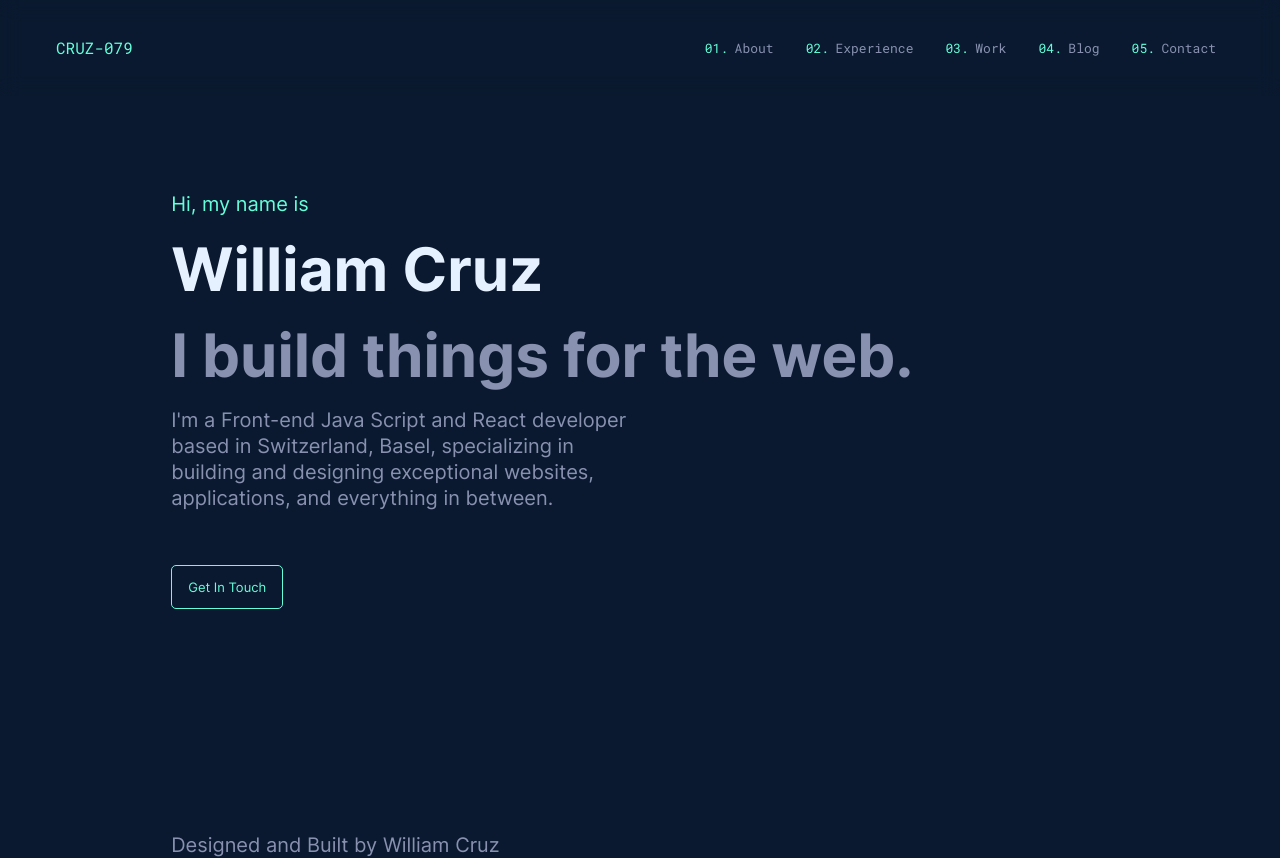
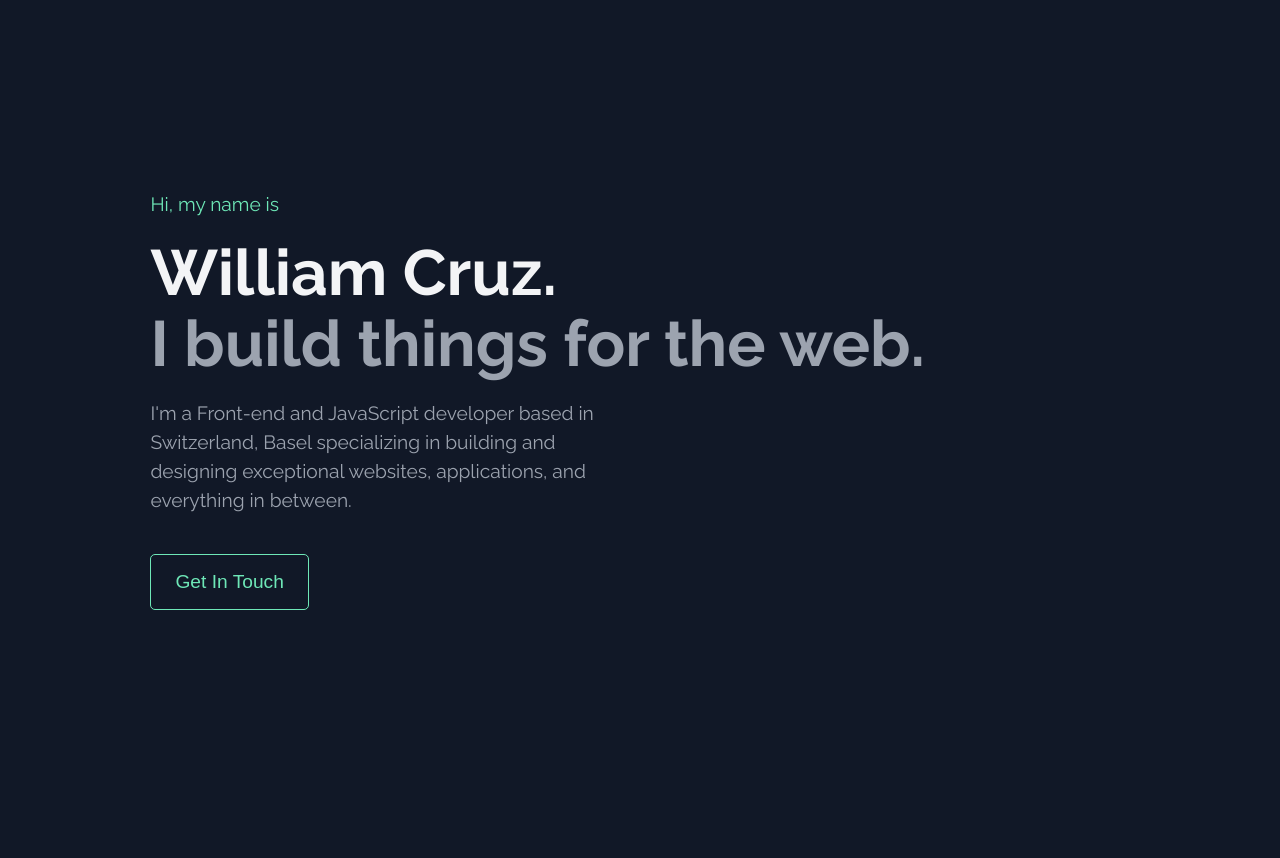
Before and after one commit to cruzentwickler/myportfolio, a Next.js app: page / in a window 1280 px wide. After the commit the page ends 800 px from the top, so only its background shows below. Built offline with nearby package versions, Linux system fonts and the light colour scheme.

Commit message:
First stable global sheet and Hero section

```diff
--- a/components/Layout.js
+++ b/components/Layout.js
@@ -40,16 +40,15 @@ export default function Layout({ children, ...customMeta }) {
           <meta property="article:published_time" content={meta.date} />
         )}
       </Head>
-      <Header />
+
       <main>{children}</main>
-      <Footer />
     </Wrapper>
   )
 }
 
 const Wrapper = styled.div`
   display: grid;
-  grid-template-columns: 1fr min(75ch, calc(100% - 64px)) 1fr;
+  grid-template-columns: 1fr min(100ch, calc(100% - 64px)) 1fr;
   grid-gap: 32px;
 
   > * {
--- a/components/homePage/Hero.js
+++ b/components/homePage/Hero.js
@@ -9,20 +9,15 @@ const StyledHeroSection = styled.section`
   min-height: 100vh;
   width: 100%;
 `
-const Container = styled.div`
-  max-width: ${({ maxW }) => maxW};
-  display: grid;
-  grid-gap: 1.2rem;
-  justify-items: start;
-`
+const Container = styled.div``
 
 const Hero = () => {
   const data = {
-    title: 'William Cruz',
+    greeting: 'Hi, my name is',
+    title: 'William Cruz.',
     subTitle: 'I build things for the web.',
-    greeting: 'Hi, my name is',
     content:
-      "I'm a Front-end Java Script and React developer based in Switzerland, Basel, specializing in building and designing exceptional websites, applications, and everything in between.",
+      "I'm a Front-end and JavaScript developer based in Switzerland, Basel specializing in building and designing exceptional websites, applications, and everything in between.",
     email: 'me@williamcruz.ch',
     btnText: 'Get In Touch',
   }
@@ -32,12 +27,16 @@ const Hero = () => {
     <StyledHeroSection>
       <Container>
         <Paragraph color="primary">{greeting}</Paragraph>
-        <Heading level="1" color="var(--color-white)">
+        <Spacer size={20} />
+        <Heading level={1} color="var(--color-white)" className="hero-heading">
           {title}
         </Heading>
-        <Heading level="2">{subTitle}</Heading>
-        <Paragraph maxW="30rem">{content}</Paragraph>
-        <Spacer size={16} />
+        <Heading level={2} className="hero-heading">
+          {subTitle}
+        </Heading>
+        <Spacer size={20} />
+        <Paragraph maxW={40}>{content}</Paragraph>
+        <Spacer size={40} />
         <Link href={`mailto:${email}`}>
           <Button>{btnText}</Button>
         </Link>
--- a/pages/_document.js
+++ b/pages/_document.js
@@ -34,7 +34,7 @@ class MyDocument extends Document {
         <Head>
           <link
             rel="preload"
-            href="/fonts/inter-variable.woff2"
+            href="/fonts/raleway-variable.woff2"
             as="font"
             type="font/woff2"
             crossOrigin="anonymous"
--- a/styles/Button.js
+++ b/styles/Button.js
@@ -5,13 +5,13 @@ const Wrapper = styled.button`
   border-radius: 5px;
   border: 1px solid var(--color-primary);
   color: var(--color-primary);
-  font-size: var(--fz-xs);
-  padding: 0.8rem 1rem;
+  padding: 1rem 1.5rem;
+  font-size: var(--base-responsive-text);
 
   &:hover {
     cursor: pointer;
-    background-color: var(--color-primary-light);
-    transition: var(--transition);
+    background-color: var(--color-primary-100);
+    transition: var(--base-transition);
   }
 `
 
--- a/styles/GlobalStyle.js
+++ b/styles/GlobalStyle.js
@@ -2,35 +2,52 @@ import { createGlobalStyle } from 'styled-components'
 
 const GlobalStyle = createGlobalStyle`
     :root {
-        --color-background:  #0a192f;
-        --color-primary: #64ffda;
-        --color-primary-light: rgba(100, 255, 218, 0.1);
-        --color-text:  #8892b0;
-        --color-white:  #e6f1ff;
+        /* colors */
+        --color-bg:  #111827;
 
-        --font-mono: 'Roboto Mono', monospace;
-        --font-sans: 'Inter', sans-serif;
+        --color-primary: #6EE7B7;
+        --color-primary-100:  rgba(100, 255, 218, 0.1);
+        --color-primary-200: ;
+        --color-primary-300: ;
 
-        --fz-xxs: 12px;
-        --fz-xs: 13px;
-        --fz-sm: 14px;
-        --fz-md: 16px;
-        --fz-lg: 18px;
-        --fz-xl: 20px;
-        --fz-xxl: 22px;
+        --color-secondary: ;
+        --color-secondary-100: ;
+        --color-secondary-200: ;
+        --color-secondary-300: ;
 
+        --color-text:  #9CA3AF;
+        --color-text-100: ;
+        --color-text-200: ;
+        --color-text-300: ;
 
-        --nav-height: 6rem;
+        --color-white:  #F3F4F6;
+        --color-white-100: ;
+        --color-white-200: ;
+        --color-white-300: ;
 
-        --transition: all 0.25s cubic-bezier(0.645, 0.045, 0.355, 1);
+        /* fonts */
+        --font-primary: 'Raleway', sans-serif;
+        --font-secondary: 'Roboto Mono', monospace;
+
+        /* set base values */
+        --text-base-size: 16px;
+        --base-responsive-text: clamp(1rem, 1.5vw, 1.25rem);
+        --base-responsive-heading: clamp(2rem, 5vw, 4rem);
+
+        /* set base transitions */
+        --base-transition: all 0.25s cubic-bezier(0.645, 0.045, 0.355, 1);
+
+        /* line-height */
+        --heading-line-height: 1.1;
+        --body-line-height: 1.5;
     }
 
     @font-face {
-        font-family: 'Inter';
+        font-family: 'Raleway';
         font-style: normal;
         font-weight: 100 900;
         font-display: optional;
-        src: url(/fonts/inter-variable.woff2) format('woff2');
+        src: url(/fonts/raleway-variable.woff2) format('woff2');
         unicode-range: U+0000-00FF, U+0131, U+0152-0153, U+02BB-02BC, U+02C6, U+02DA,
         U+02DC, U+2000-206F, U+2074, U+20AC, U+2122, U+2191, U+2193, U+2212, U+2215,
         U+FEFF, U+FFFD;
@@ -51,33 +68,49 @@ const GlobalStyle = createGlobalStyle`
     *::after,
     *::before {
         box-sizing: inherit;
-        color: inherit;
-        font-family: inherit;
         margin:0;
         padding: 0;
     }
 
     html {
         box-sizing: border-box;
+        scroll-behavior: smooth;
     }
 
     body {
         -moz-osx-font-smoothing: grayscale;
         -webkit-font-smoothing: antialiased;
-        background-color: var(--color-background);
+        background-color: var(--color-bg);
         color: var(--color-text);
-        font-family: var(--font-sans);
-        font-size: var(--fz-xl);
-        line-height: 1.3;
+        font-family: var(--font-primary);
+        font-size: var(--text-base-size);
+        line-height: var(--body-line-height);
         min-height: 100%;
         overflow-x: hidden;
         width: 100%;
-
-        @media (max-width: 480px) {
-            font-size: var(--fz-lg);
-        }
     }
 
+    ::selection {
+        background-color: var(--color-primary);
+        color: var(--color-white);
+    }
+
+    h1,
+    h2,
+    h3,
+    h4,
+    h5,
+    h6 {
+        line-height: var(--heading-line-height);
+    }
+
+    .hero-heading {
+        font-size: var(--base-responsive-heading);
+    }
+
+   p {
+        font-size: var(--base-responsive-text);
+   }
 
     a {
         text-decoration: none;
--- a/styles/Heading.js
+++ b/styles/Heading.js
@@ -1,10 +1,8 @@
 import styled, { css } from 'styled-components'
 
 const Wrapper = styled.h2`
-  line-height: 1.1;
-  font-size: var(--fz-lg);
-  font-size: clamp(30px, 8vw, 60px);
   color: ${({ color }) => color};
+  max-width: ${({ maxW }) => `${maxW}ch`};
 `
 
 const Heading = ({ level, children, ...props }) => {
--- a/styles/Paragraph.js
+++ b/styles/Paragraph.js
@@ -1,7 +1,7 @@
 import styled from 'styled-components'
 
 const Wrapper = styled.p`
-  max-width: ${({ maxW }) => maxW};
+  max-width: ${({ maxW }) => `${maxW}ch`};
   color: ${({ color }) =>
     color === 'primary' ? 'var(--color-primary)' : 'inherite'};
 `
```
Also changed, not shown: public/fonts/inter-variable.woff2 (deleted), public/fonts/raleway-variable.woff2 (added).
